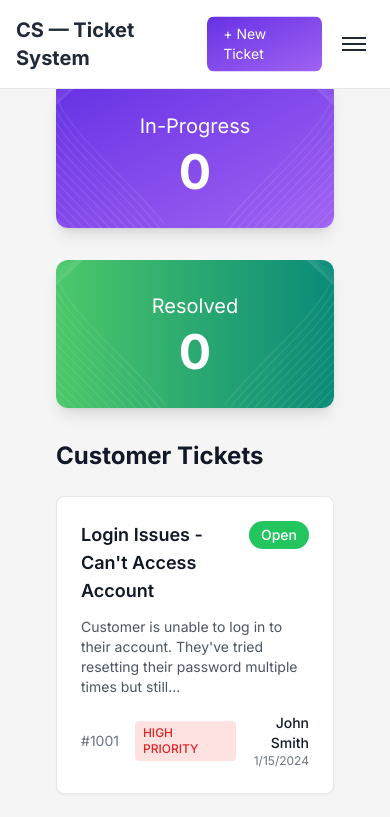
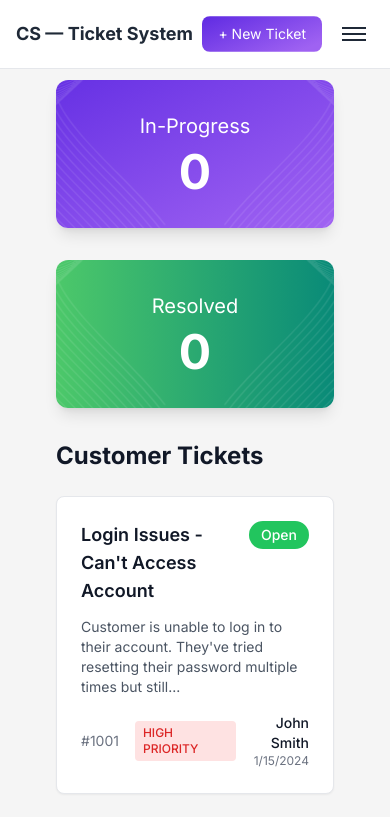
Before and after one commit to iamOmarFaruk/Customer-Support-Zone, a React (Vite) app: page / in a window 390 px wide. Shown: the top 817 px of the page. Built offline with nearby package versions, Linux system fonts and the light colour scheme.

Commit message:
nav responsive

```diff
--- a/src/components/Navbar.jsx
+++ b/src/components/Navbar.jsx
@@ -7,7 +7,7 @@
     <header className="bg-white border-b border-gray-200 fixed top-0 left-0 right-0 z-50">
       <div className="container mx-auto px-4">
         <nav className="flex justify-between items-center py-4">
-          <div className="text-xl lg:text-2xl font-bold text-gray-800">
+          <div className="text-lg lg:text-2xl font-bold text-gray-800">
             <a href="/">CS — Ticket System</a>
           </div>
 
```
